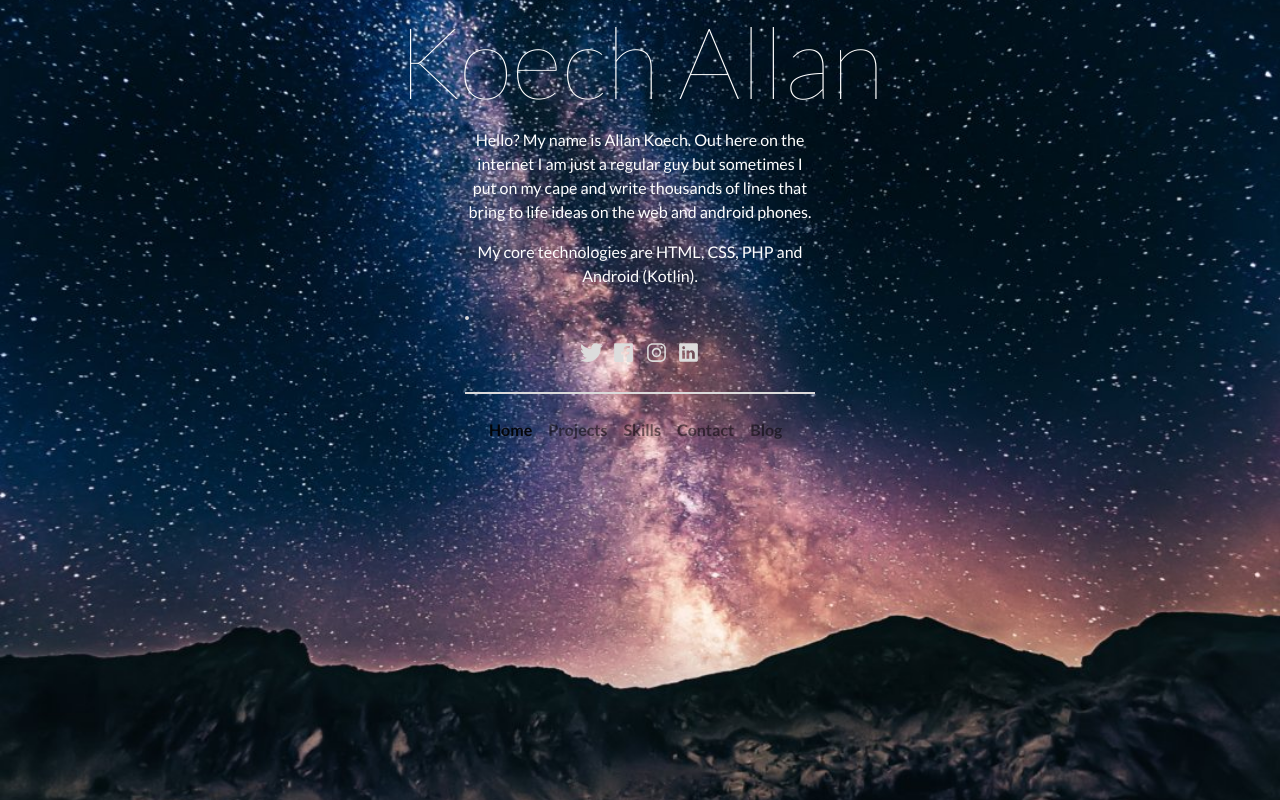
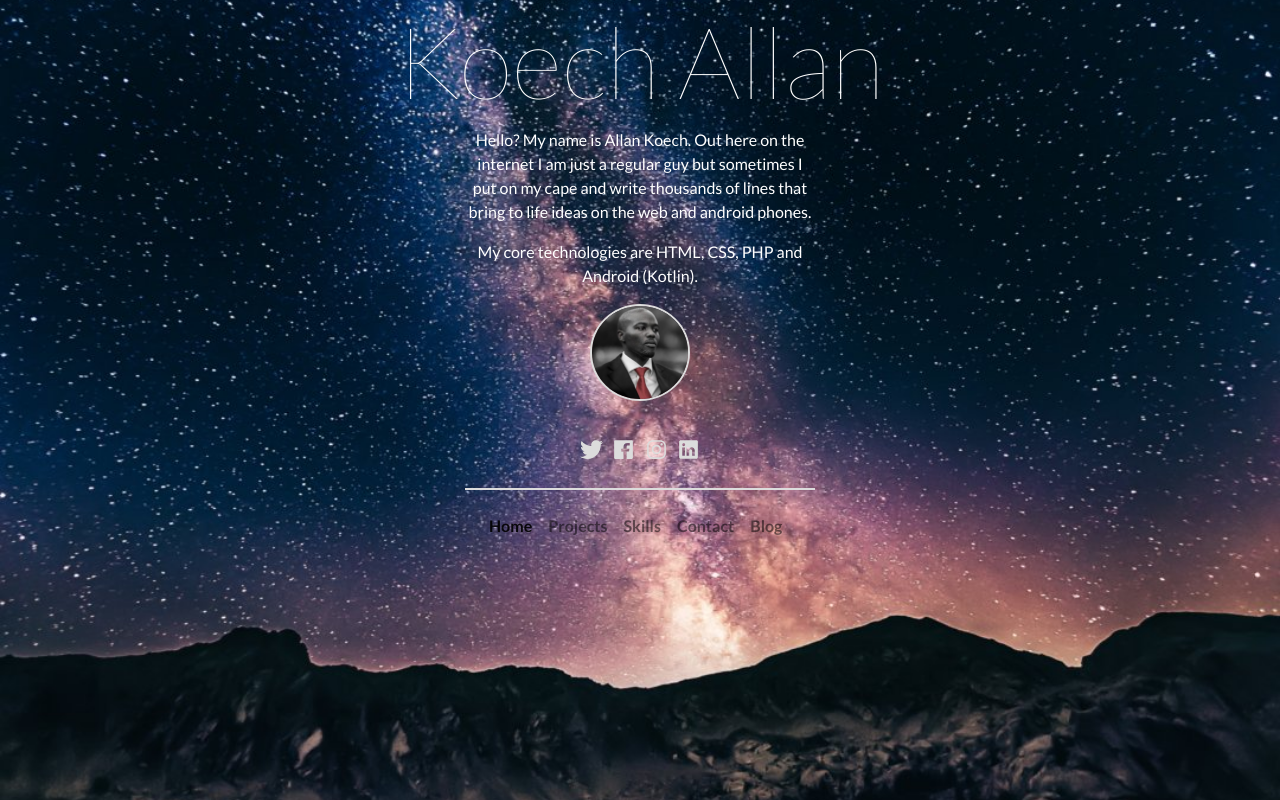
Before and after one commit to atonui/portfolio, a plain HTML site: page index.html in a window 1280 px wide. Drawn offline with nearby package versions, Linux system fonts and the light colour scheme.

Commit message:
aligned image

```diff
--- a/css/main.css
+++ b/css/main.css
@@ -29,8 +29,11 @@ header p {
 header img{
     border-radius: 50%;
     border: 2px solid #dcdcdc;
-    position: center;
-
+    max-width: 100px;
+    height: auto;
+    margin-left: auto;
+    margin-right: auto;
+    display: block;
 }
 
 .icons {
--- a/index.html
+++ b/index.html
@@ -23,7 +23,7 @@
                 <p>Hello? My name is Allan Koech. Out here on the internet I am just a regular guy but sometimes I put on my cape and write thousands of lines that bring to life ideas on the web and android phones.</p>
                 <p>My core technologies are HTML, CSS, PHP and Android (Kotlin).</p>
 
-                <img src="images/passport-resized" alt="" style="max-width: 100px; height: auto; position: center;" class="img-fluid"> <br>
+                <img src="images/passport-resized.png" alt=""> <br>
                 <div class="icons">
                     <ion-icon name="logo-twitter"></ion-icon>
                     <ion-icon name="logo-facebook"></ion-icon>
```
